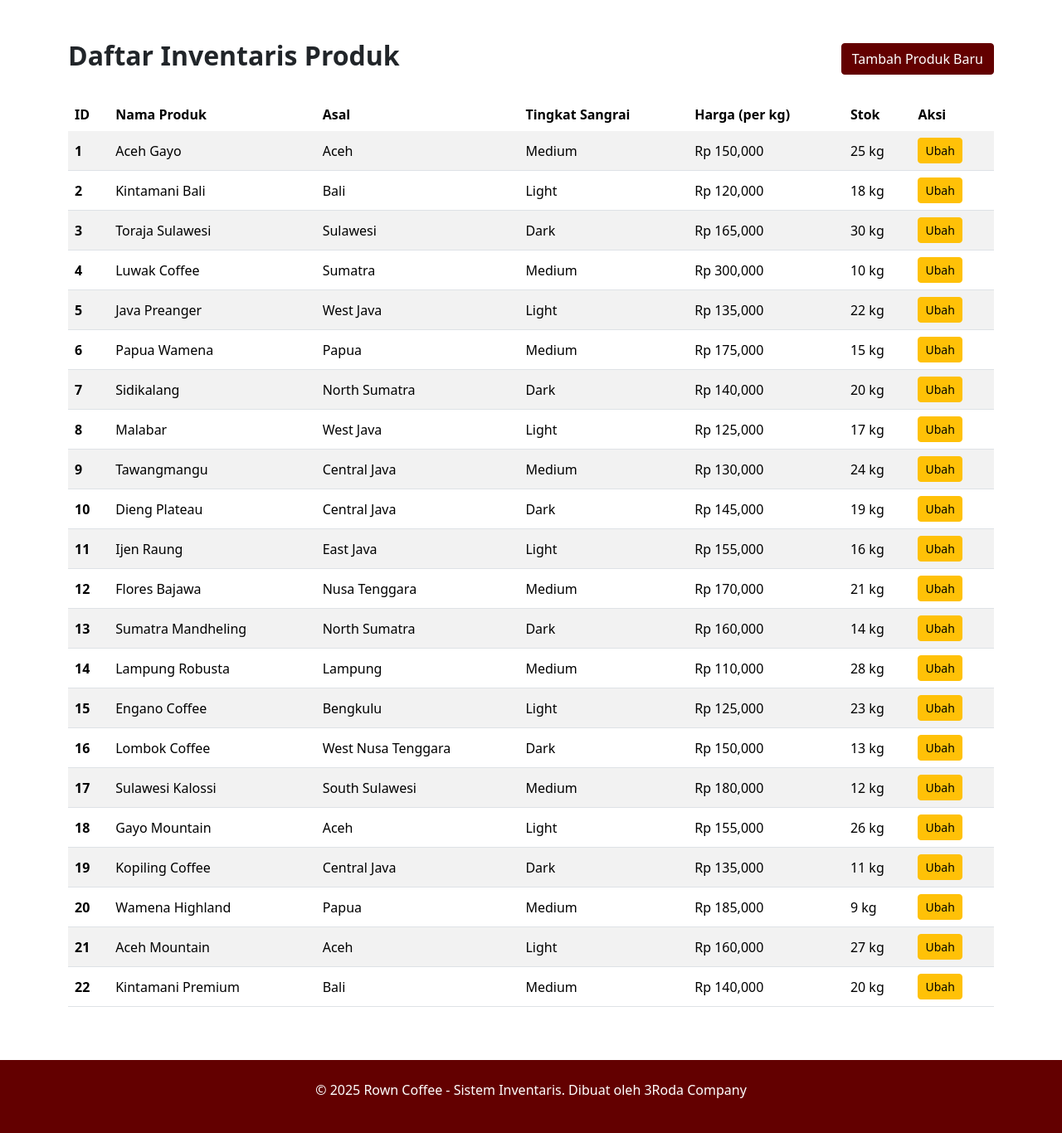
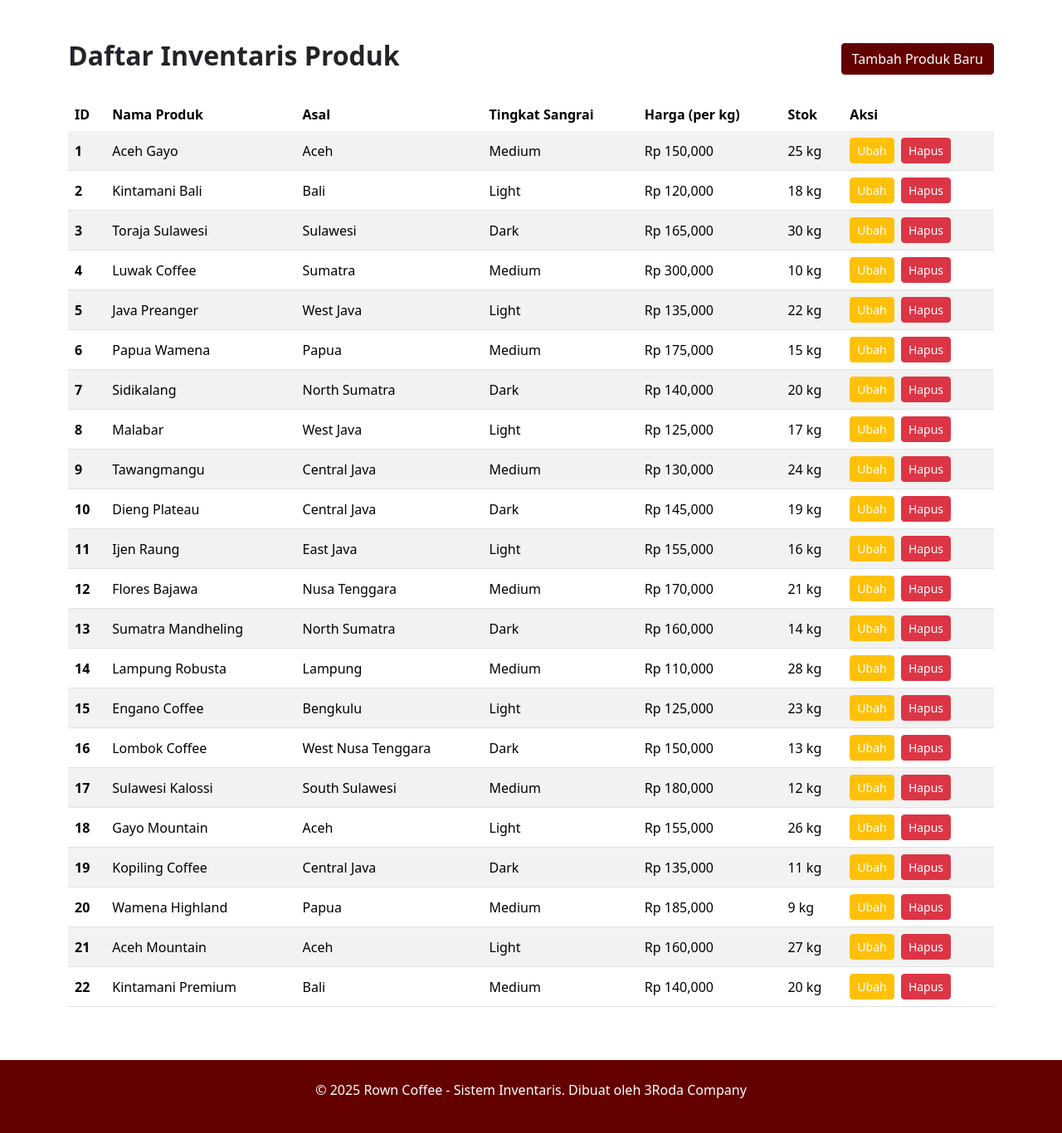
Before and after one commit to farhanzaidann/rown-roastery, a Flask app: page /produk in a window 1280 px wide. Shown: the part 67-1433 px from the top of the page at 83% size. Run offline with Flask 3, Linux system fonts and the light colour scheme; the visitor is signed in with stand-in values (Sample User, id 1).

Commit message:
farhan: add delete

```diff
--- a/templates/read.html
+++ b/templates/read.html
@@ -49,7 +49,12 @@
                     <td>{{ product.stok }} kg</td>
                     <td>
                         {% if session.username %}
-                        <a href="{{ url_for('update', product_id=product.id) }}" class="btn btn-warning btn-sm">Ubah</a>
+                        <a href="{{ url_for('update', product_id=product.id) }}" class="btn btn-warning btn-sm me-1 text-white">Ubah</a>
+                        {% if session.role == 'admin' %}
+                        <form method="POST" action="{{ url_for('delete', product_id=product.id) }}" class="d-inline">
+                            <button type="submit" class="btn btn-danger btn-sm" onclick="return confirm('Apakah Anda yakin ingin menghapus produk {{ product.nama }}?')">Hapus</button>
+                        </form>
+                        {% endif %}
                         {% else %}
                         <span class="text-muted">Login diperlukan</span>
                         {% endif %}
```
